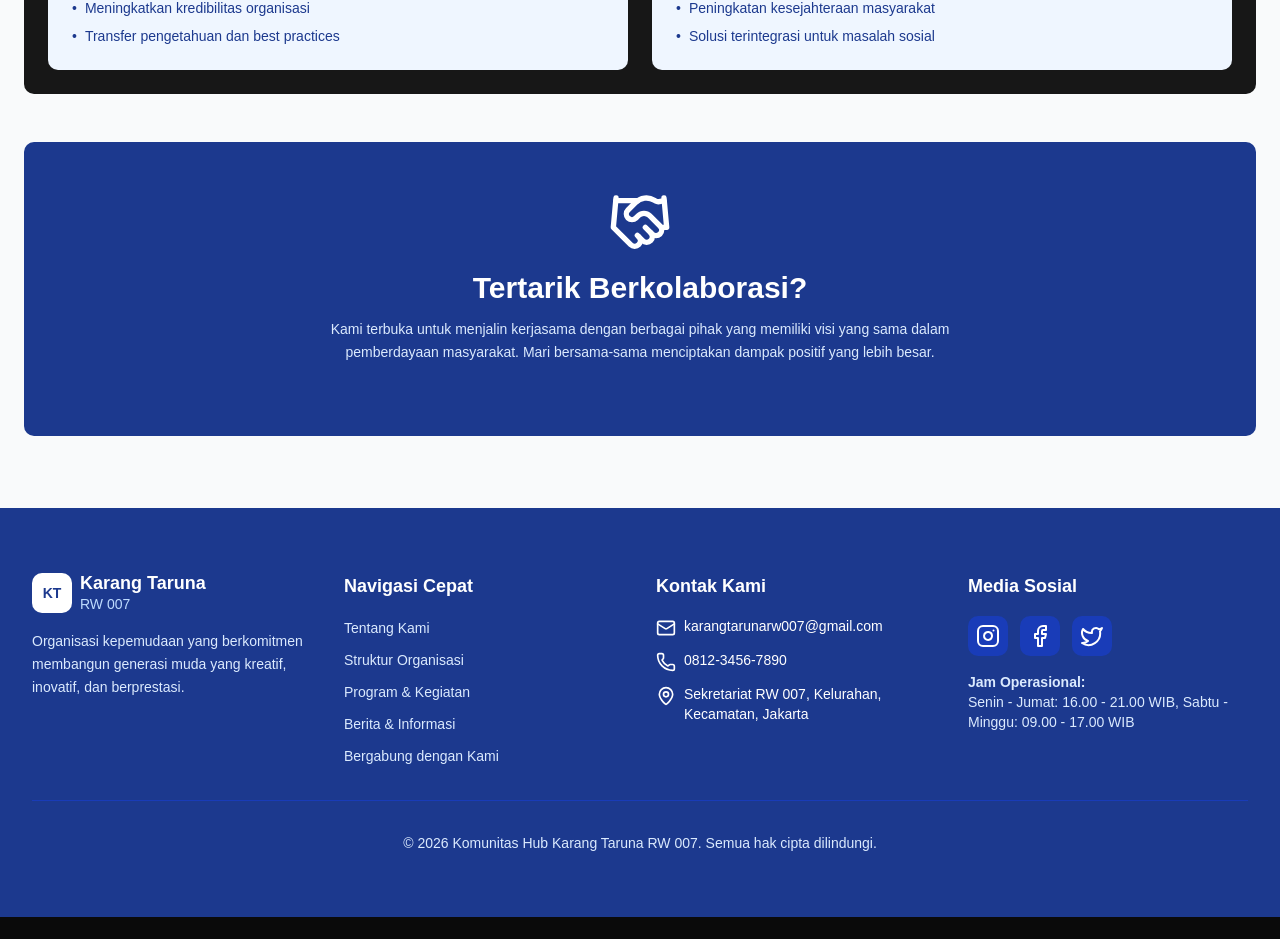
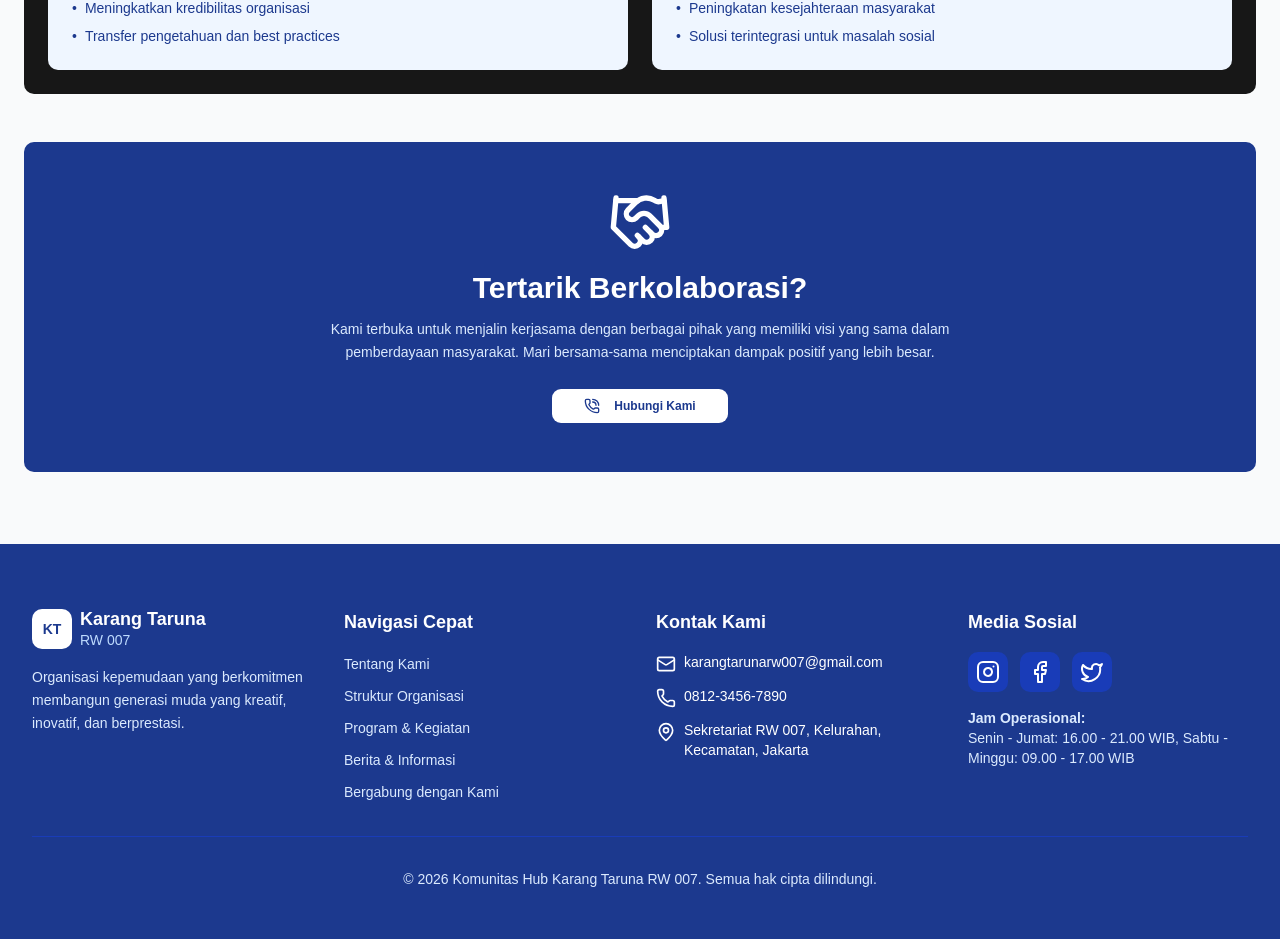
Before and after one commit to Farh4nHanz/kartar-rw-007, a React (Vite) app in the folder apps/web/: page /kolaborasi in a window 1280 px wide. Shown: the part 1077-2016 px from the top of the page. Before the commit the page ends 1994 px from the top, so only its background shows below. Built offline with nearby package versions, Linux system fonts and the light colour scheme.

Commit message:
chore(page): add cta button in collaboration page

```diff
--- a/apps/web/src/routes/kolaborasi.tsx
+++ b/apps/web/src/routes/kolaborasi.tsx
@@ -1,5 +1,12 @@
-import { createFileRoute } from "@tanstack/react-router";
-import { Building2, GraduationCap, Handshake, Heart } from "lucide-react";
+import { createFileRoute, Link } from "@tanstack/react-router";
+import {
+	Building2,
+	GraduationCap,
+	Handshake,
+	Heart,
+	PhoneCall,
+} from "lucide-react";
+import { Button } from "@/components/ui/button";
 import {
 	Card,
 	CardContent,
@@ -133,19 +140,25 @@ function RouteComponent() {
 				</Card>
 
 				{/* CTA Section */}
-				<Card className="w-full rounded-lg bg-blue-900 text-white">
-					<CardContent className="flex justify-center py-8">
-						<div className="flex max-w-2xl flex-col items-center text-center">
+				<Card className="flex w-full items-center rounded-lg bg-blue-900 text-white">
+					<CardContent className="flex max-w-2xl flex-col items-center py-8 text-center">
 						<Handshake className="mb-4 size-16" />
-							<h3 className="mb-3 font-bold text-3xl">
-								Tertarik Berkolaborasi?
-							</h3>
+						<h3 className="mb-3 font-bold text-3xl">Tertarik Berkolaborasi?</h3>
 						<p className="mb-6 text-blue-100 text-sm leading-relaxed">
 							Kami terbuka untuk menjalin kerjasama dengan berbagai pihak yang
 							memiliki visi yang sama dalam pemberdayaan masyarakat. Mari
 							bersama-sama menciptakan dampak positif yang lebih besar.
 						</p>
-						</div>
+
+						<Link to="/kontak">
+							<Button
+								size="lg"
+								className="rounded-lg bg-white px-8 py-4 font-semibold text-blue-900 transition-colors duration-300 hover:cursor-pointer hover:bg-gray-100"
+							>
+								<PhoneCall className="mr-2" />
+								Hubungi Kami
+							</Button>
+						</Link>
 					</CardContent>
 				</Card>
 			</div>
```
Lines whose indentation alone changed are shown as unchanged.
